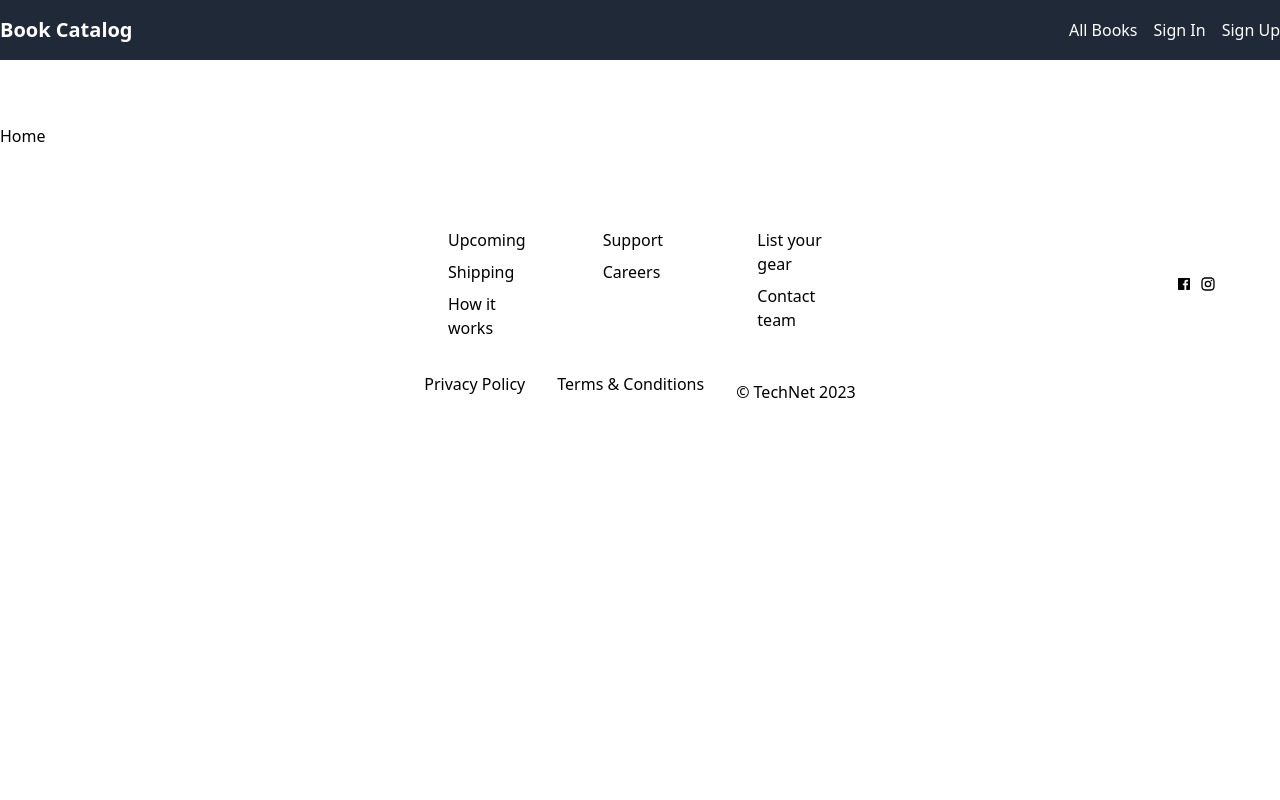
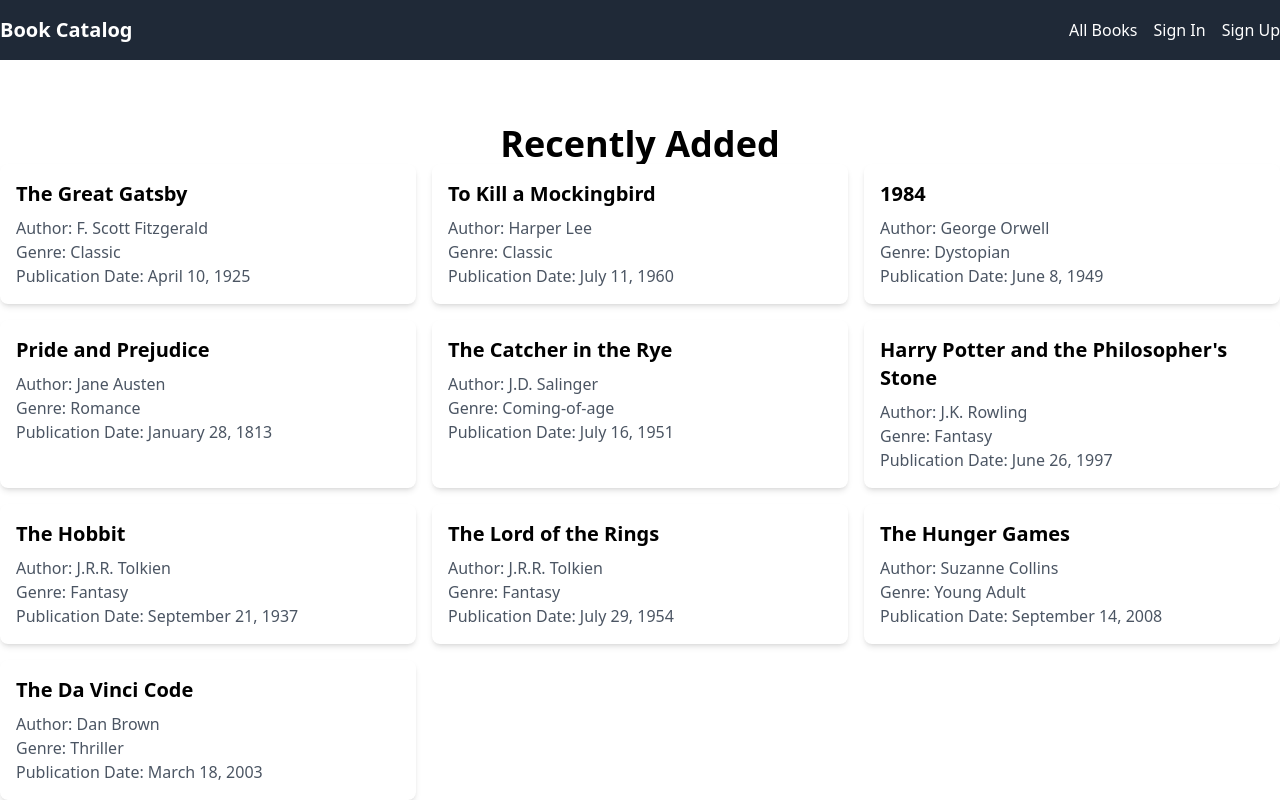
Before and after one commit to EmranSWE/bookshelf-connect, a React (Vite) app: page / in a window 1280 px wide. Shown: the top 800 px of the page. Built offline with nearby package versions, Linux system fonts and the light colour scheme.

Commit message:
Checking the landing page using dummy data

```diff
--- a/src/page/Books.tsx
+++ b/src/page/Books.tsx
@@ -1,5 +1,27 @@
 import React from "react";
 
-export default function Books() {
-  return <div>Books</div>;
-}
+type BooksProps = {
+  title: string;
+  author: string;
+  genre: string;
+  publicationDate: string;
+};
+
+const Books: React.FC<BooksProps> = ({
+  title,
+  author,
+  genre,
+  publicationDate,
+}) => {
+  console.log(title);
+  return (
+    <div className="bg-white shadow-md rounded-lg p-4">
+      <h2 className="text-xl font-bold mb-2">{title}</h2>
+      <p className="text-gray-600">Author: {author}</p>
+      <p className="text-gray-600">Genre: {genre}</p>
+      <p className="text-gray-600">Publication Date: {publicationDate}</p>
+    </div>
+  );
+};
+
+export default Books;
--- a/src/page/Home.tsx
+++ b/src/page/Home.tsx
@@ -1,5 +1,77 @@
 import React from "react";
+import Books from "./Books";
 
 export default function Home() {
-  return <div>Home</div>;
+  const dummyData = [
+    {
+      title: "The Great Gatsby",
+      author: "F. Scott Fitzgerald",
+      genre: "Classic",
+      publicationDate: "April 10, 1925",
+    },
+    {
+      title: "To Kill a Mockingbird",
+      author: "Harper Lee",
+      genre: "Classic",
+      publicationDate: "July 11, 1960",
+    },
+    {
+      title: "1984",
+      author: "George Orwell",
+      genre: "Dystopian",
+      publicationDate: "June 8, 1949",
+    },
+    {
+      title: "Pride and Prejudice",
+      author: "Jane Austen",
+      genre: "Romance",
+      publicationDate: "January 28, 1813",
+    },
+    {
+      title: "The Catcher in the Rye",
+      author: "J.D. Salinger",
+      genre: "Coming-of-age",
+      publicationDate: "July 16, 1951",
+    },
+    {
+      title: "Harry Potter and the Philosopher's Stone",
+      author: "J.K. Rowling",
+      genre: "Fantasy",
+      publicationDate: "June 26, 1997",
+    },
+    {
+      title: "The Hobbit",
+      author: "J.R.R. Tolkien",
+      genre: "Fantasy",
+      publicationDate: "September 21, 1937",
+    },
+    {
+      title: "The Lord of the Rings",
+      author: "J.R.R. Tolkien",
+      genre: "Fantasy",
+      publicationDate: "July 29, 1954",
+    },
+    {
+      title: "The Hunger Games",
+      author: "Suzanne Collins",
+      genre: "Young Adult",
+      publicationDate: "September 14, 2008",
+    },
+    {
+      title: "The Da Vinci Code",
+      author: "Dan Brown",
+      genre: "Thriller",
+      publicationDate: "March 18, 2003",
+    },
+  ];
+  return (
+    <div>
+      <h1 className="text-center text-4xl font-bold">Recently Added</h1>
+      <div className="grid grid-cols-1 md:grid-cols-2 lg:grid-cols-3 gap-4">
+        {dummyData.map((book, index) => (
+          <Books key={index} {...book}></Books>
+        ))}
+      </div>
+    </div>
+  );
 }
```
